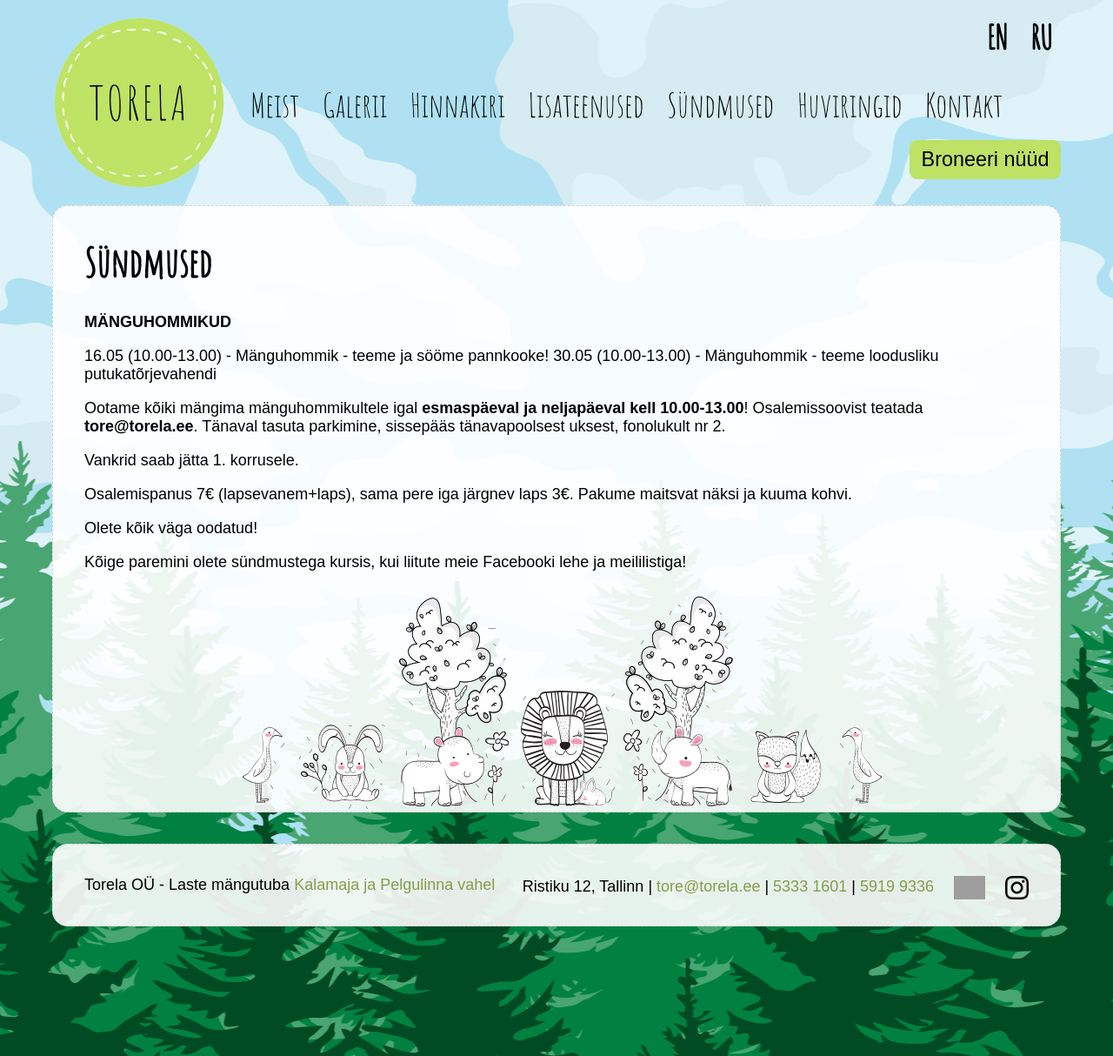
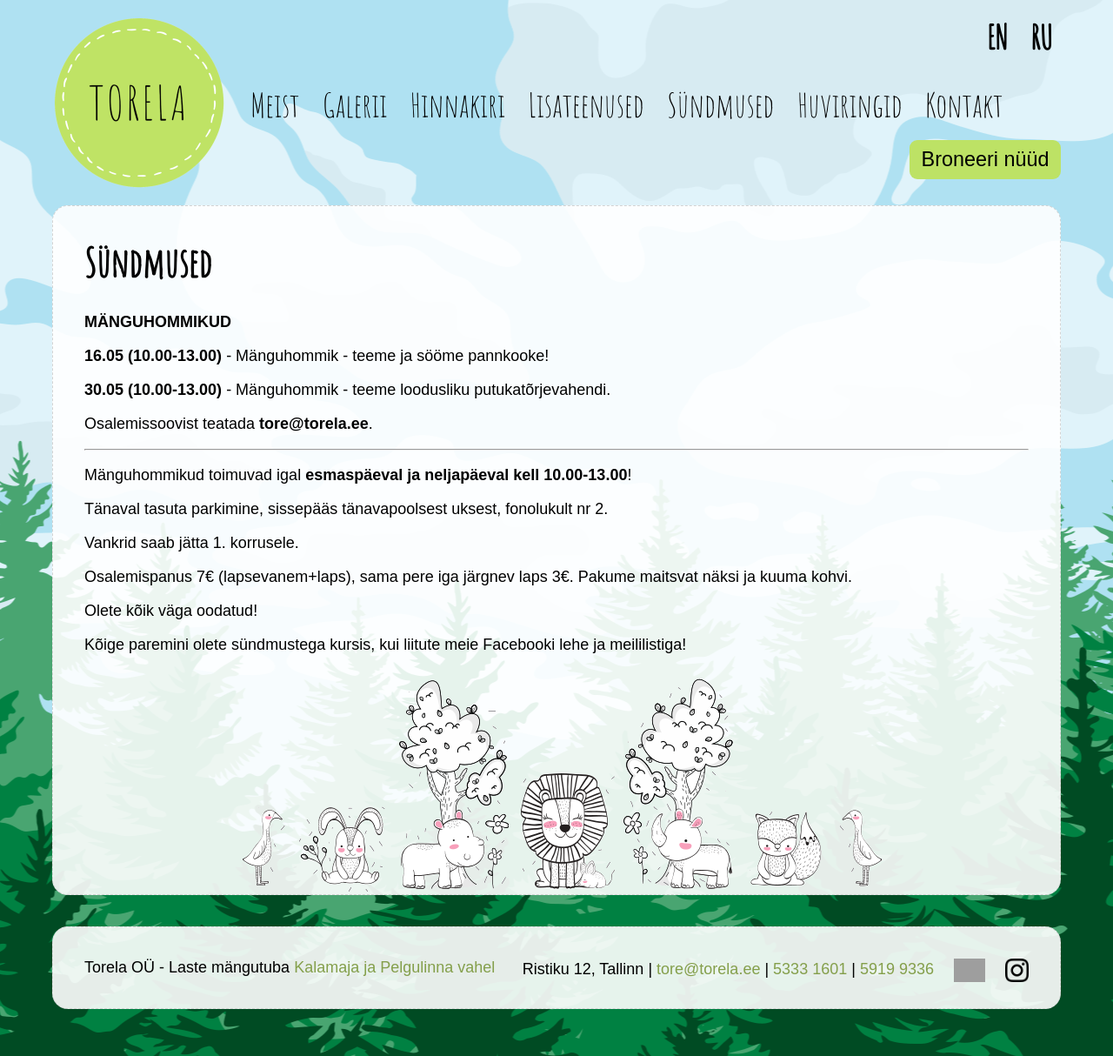
Before and after one commit to mypsik/torela, a Jekyll site: the page built from syndmused/index.md, in a window 1280 px wide. Shown: the whole page at 87% size. Built offline with Jekyll 4.4.1, drawn with Linux system fonts in a browser that asks for light colours; grey boxes are pictures that could not be loaded.

Commit message:
Update index.md

```diff
--- a/syndmused/index.md
+++ b/syndmused/index.md
@@ -9,11 +9,16 @@ ru: /ru/events/
 
 **MÄNGUHOMMIKUD**
 
-16.05 (10.00-13.00) - Mänguhommik - teeme ja sööme pannkooke!
-30.05 (10.00-13.00) - Mänguhommik - teeme loodusliku putukatõrjevahendi
+**16.05 (10.00-13.00)** - Mänguhommik - teeme ja sööme pannkooke!
 
-Ootame kõiki mängima mänguhommikultele igal **esmaspäeval ja neljapäeval kell 10.00-13.00**!
+**30.05 (10.00-13.00)** - Mänguhommik - teeme loodusliku putukatõrjevahendi.
+
 Osalemissoovist teatada **tore@torela.ee**.
+
+***
+
+Mänguhommikud toimuvad igal **esmaspäeval ja neljapäeval kell 10.00-13.00**!
+
 Tänaval tasuta parkimine, sissepääs tänavapoolsest uksest, fonolukult nr 2.
 
 Vankrid saab jätta 1. korrusele.
```
